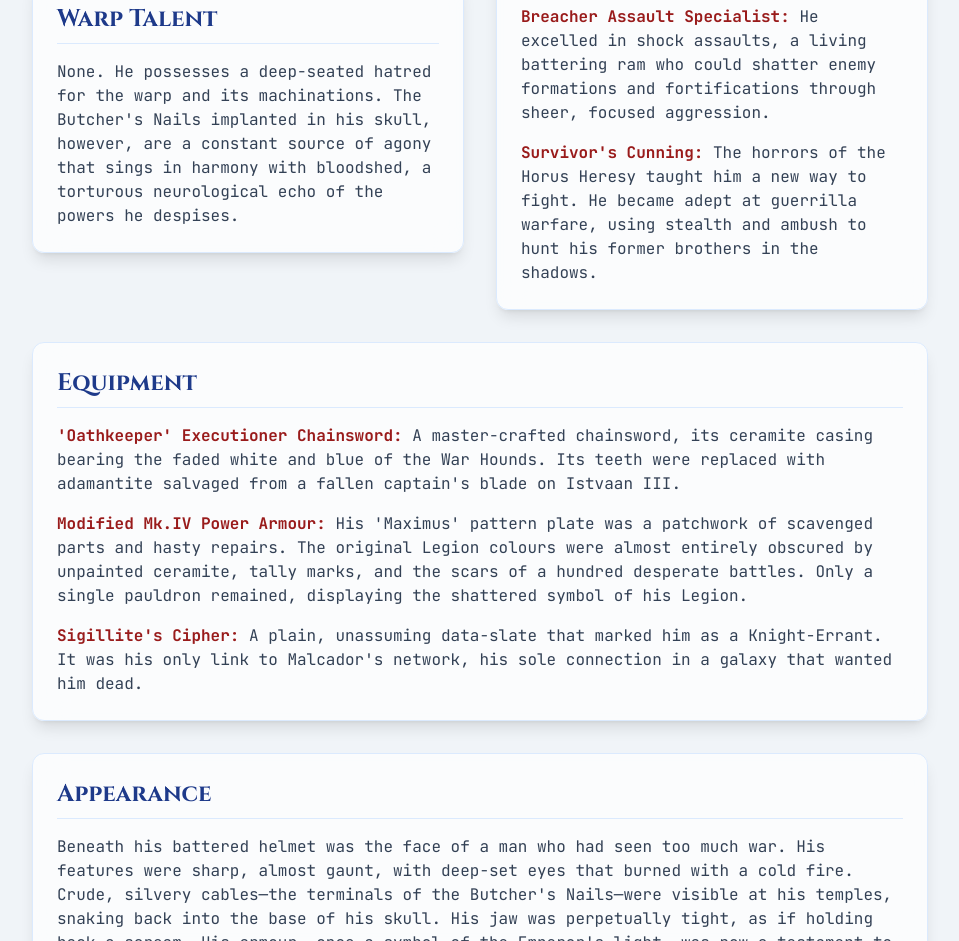
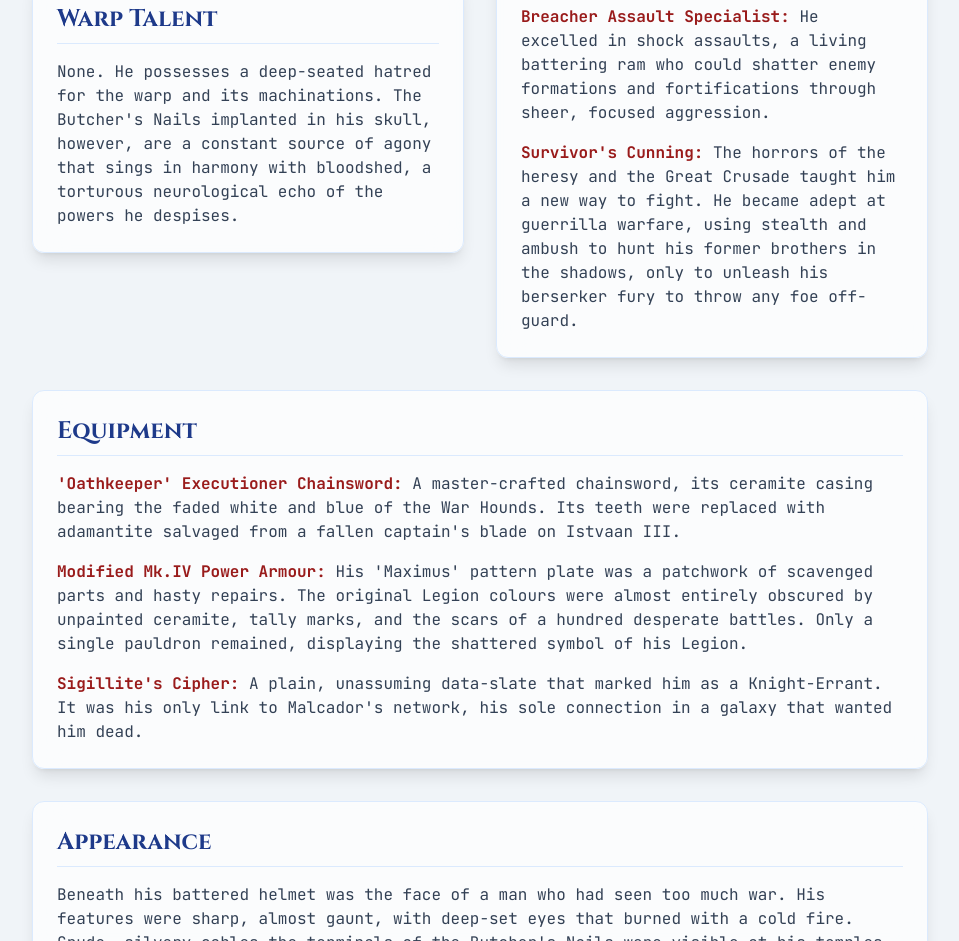
Before and after one commit to stareyesrp/stareyesrp.github.io, a plain HTML site: page kaelen.html in a window 1280 px wide. Shown: the part 1504-2445 px from the top of the page, without its empty margins (160-1119 px from the left). Drawn offline with nearby package versions, Linux system fonts and the light colour scheme.

Commit message:
Update kaelen.html

```diff
--- a/kaelen.html
+++ b/kaelen.html
@@ -133,7 +133,7 @@
                     <div class="space-y-4">
                         <p><strong class="highlight">Pit Fighter's Fury:</strong> Kaelen was a master of the brutal, close-quarters fighting style his Legion championed. He moved with a savage grace, turning any environment into an arena where his chainaxe was king.</p>
                         <p><strong class="highlight">Breacher Assault Specialist:</strong> He excelled in shock assaults, a living battering ram who could shatter enemy formations and fortifications through sheer, focused aggression.</p>
-                        <p><strong class="highlight">Survivor's Cunning:</strong> The horrors of the Horus Heresy taught him a new way to fight. He became adept at guerrilla warfare, using stealth and ambush to hunt his former brothers in the shadows.</p>
+                        <p><strong class="highlight">Survivor's Cunning:</strong> The horrors of the heresy and the Great Crusade taught him a new way to fight. He became adept at guerrilla warfare, using stealth and ambush to hunt his former brothers in the shadows, only to unleash his berserker fury to throw any foe off-guard.</p>
                     </div>
                 </section>
             </div>
```
